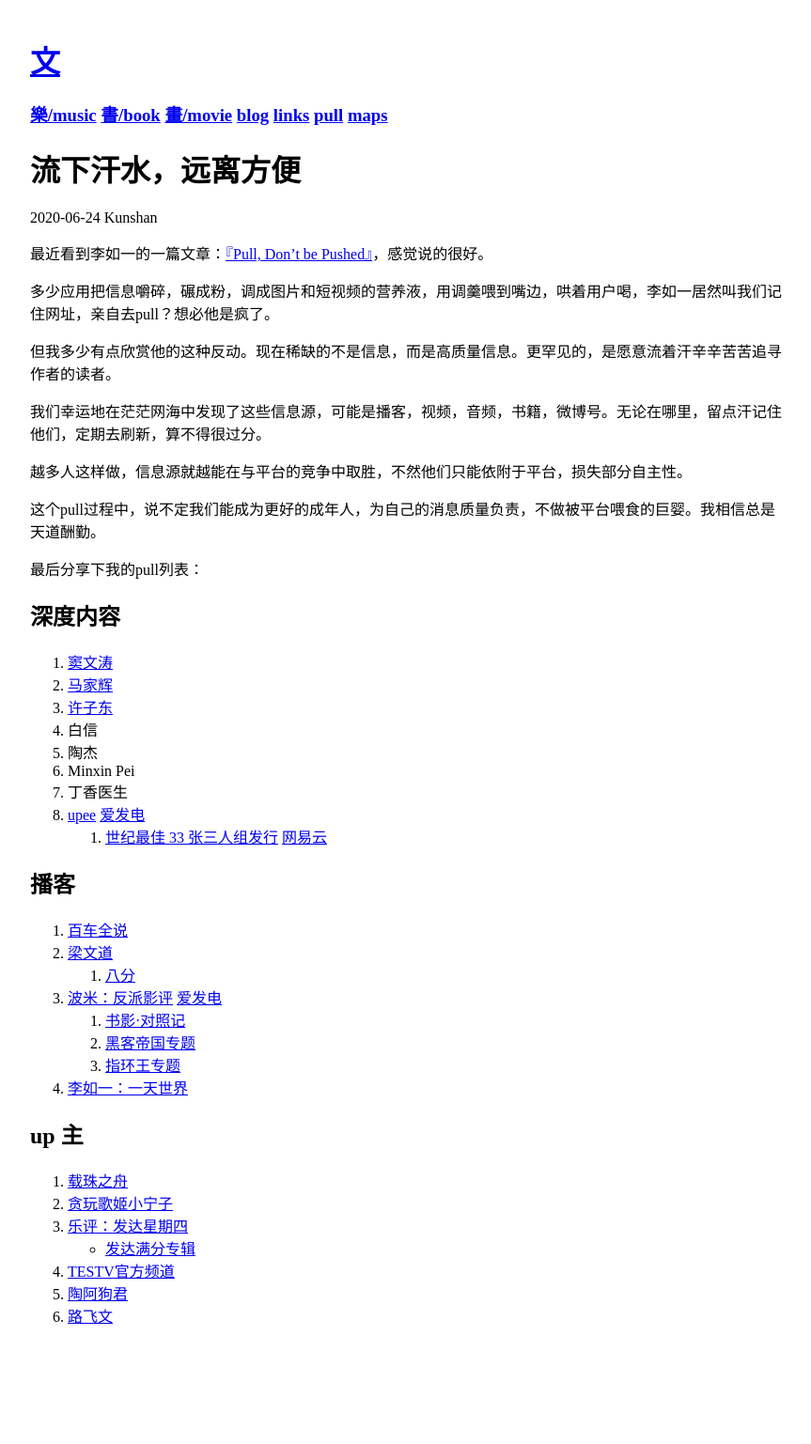
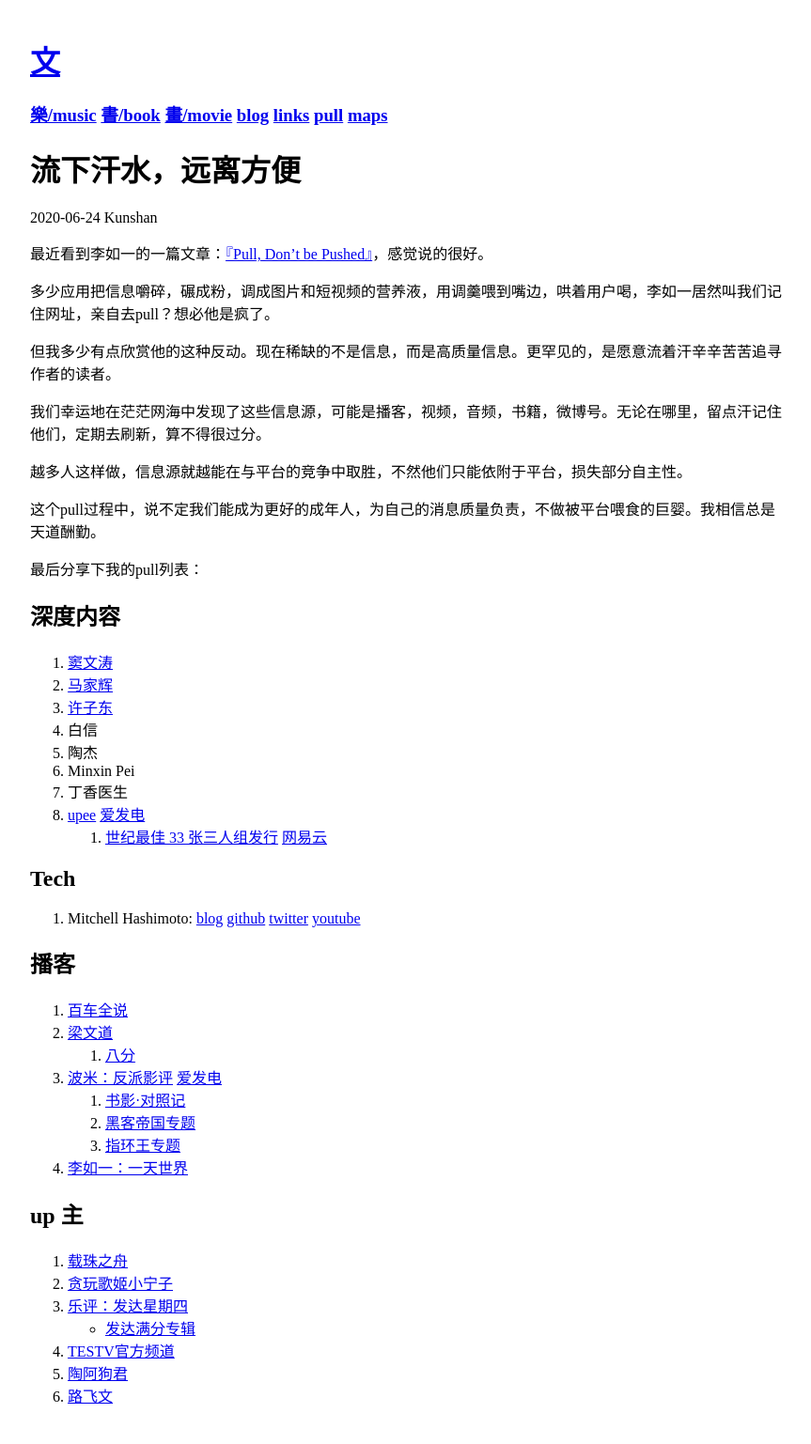
Before and after one commit to wangw469/wangw469.github.io, a Jekyll site: the page built from _posts/2020-06-24-choose-inconvenience.md, in a window 1280 px wide. Shown: the whole page at 94% size, without its empty margins (8-871 px from the left). Built offline with Jekyll 4.4.1, drawn with Linux system fonts in a browser that asks for light colours; before the commit the page ends 1452 px from its top, so only the background shows below that.

Commit message:
add  Mitchell Hashimoto

```diff
--- a/_posts/2020-06-24-choose-inconvenience.md
+++ b/_posts/2020-06-24-choose-inconvenience.md
@@ -31,6 +31,10 @@ date: 24 June 2020
 1. [upee](https://upee.substack.com/) [爱发电](https://afdian.com/a/upeereview)
     1. [世纪最佳 33 张三人组发行](https://mp.weixin.qq.com/s/8nRUzA5n5zo41Jzu5xikZw) [网易云](https://163cn.tv/3Km19bO)
 
+## Tech
+
+1. Mitchell Hashimoto: [blog](https://mitchellh.com/writing) [github](https://github.com/mitchellh) [twitter](https://x.com/mitchellh) [youtube](https://www.youtube.com/user/Mitchellh3)
+
 ## 播客
 
 1. [百车全说](https://podcasts.apple.com/cn/podcast/%E7%99%BE%E8%BD%A6%E5%85%A8%E8%AF%B4%E4%B8%A8%E5%88%AB%E4%BA%BA%E7%A0%94%E7%A9%B6%E8%BD%A6-%E8%80%8C%E6%88%91%E7%A0%94%E7%A9%B6%E4%BD%A0/id1330872827)
```
